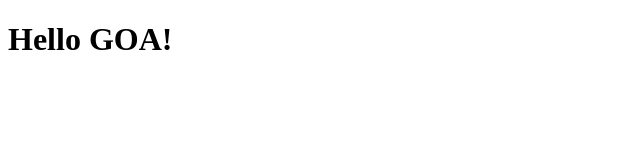
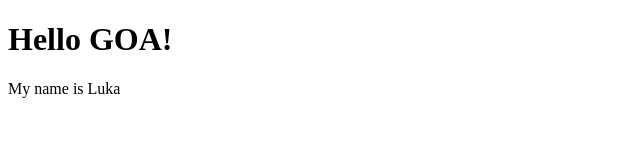
Before and after one commit to Luka0917/Classwork-Project, a plain HTML site: page index.html in a window 1280 px wide. Shown: the whole page, without its empty margins (0-640 px from the left). Drawn offline with Linux system fonts and the light colour scheme.

Commit message:
paragraph added

```diff
--- a/index.html
+++ b/index.html
@@ -9,5 +9,7 @@
 
     <h1>Hello GOA!</h1>
 
+    <p>My name is Luka</p>
+
 </body>
 </html>
```
